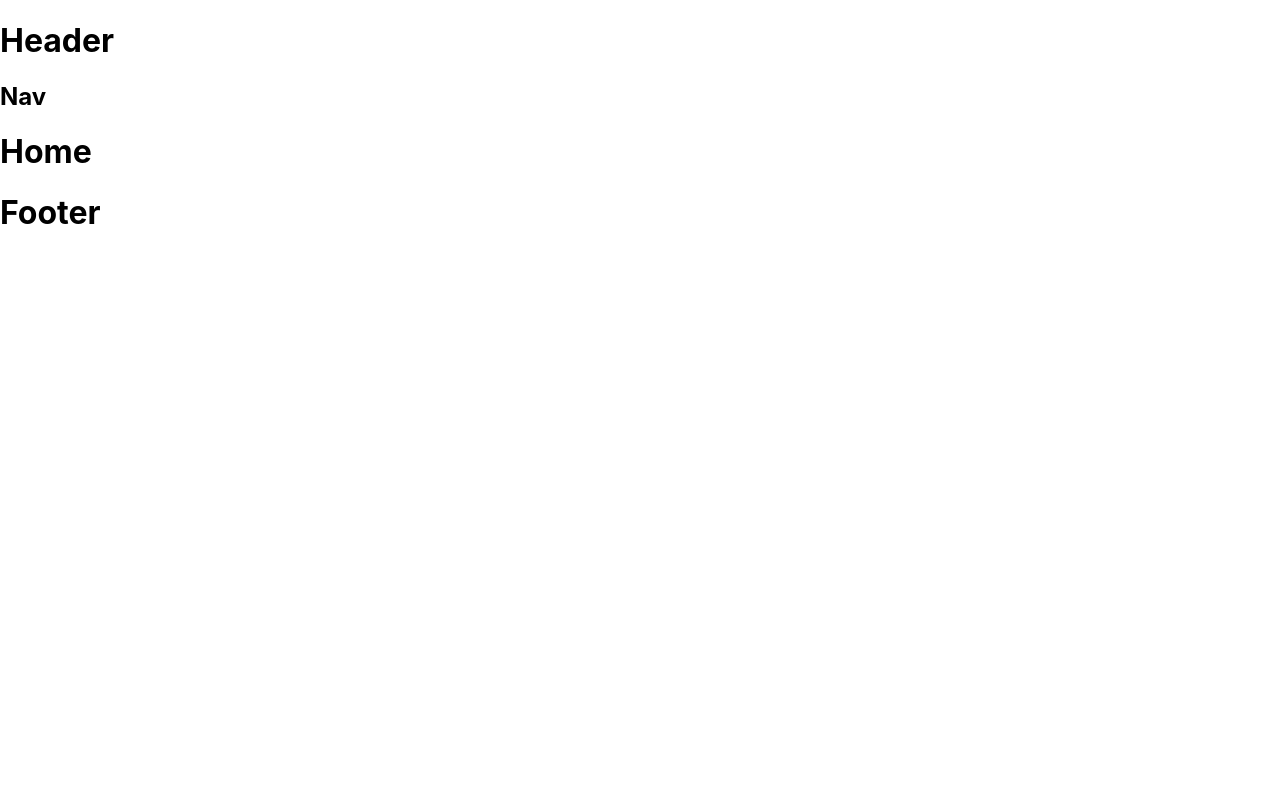
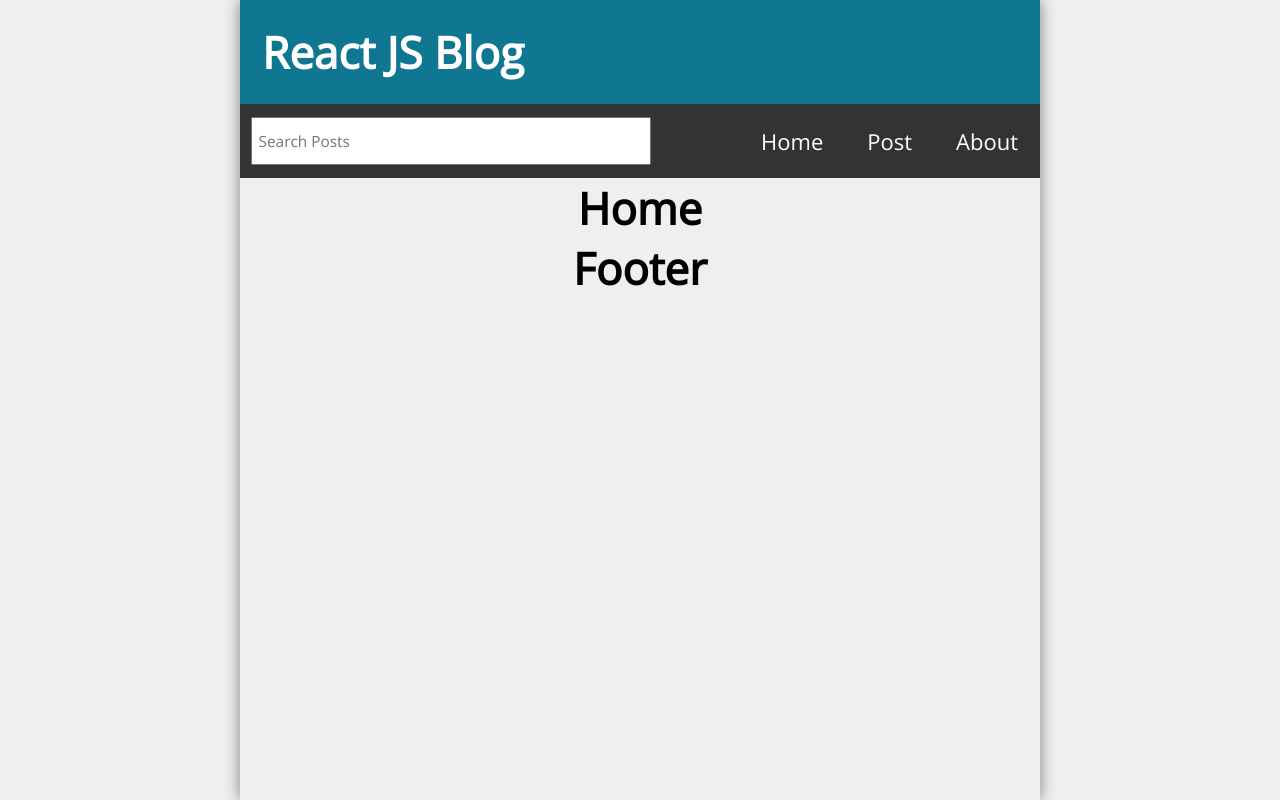
Before and after one commit to juleenek/Simple-Blog, a React (Create React App) app: page / in a window 1280 px wide. Built offline with nearby package versions, Linux system fonts and the light colour scheme.

Commit message:
Header and Navigation

```diff
--- a/src/App.tsx
+++ b/src/App.tsx
@@ -11,15 +11,17 @@
 import { useState, useEffect } from 'react';
 
 function App() {
+  const [search, setSearch] = useState('');
+
   return (
     <div className='App'>
-      <Header />
-      <Nav />
+      <Header title='React JS Blog' />
+      <Nav search={search} setSearch={setSearch} />
       <Routes>
         <Route path='/' element={<Home />} />
         <Route path='/post' element={<NewPost />} />
         <Route path='/post/:id' element={<PostPage />} />
-        <Route path='/about' element={<About />}/>
+        <Route path='/about' element={<About />} />
         <Route path='*' element={<Missing />} />
       </Routes>
       <Footer />
--- a/src/Components/Main/Header.tsx
+++ b/src/Components/Main/Header.tsx
@@ -1,9 +1,11 @@
-type Props = {};
+type Props = {
+  title: string;
+};
 
-export const Header: React.FC<Props> = () => {
+export const Header: React.FC<Props> = ({ title }) => {
   return (
-    <header>
-      <h1>Header</h1>
+    <header className='Header'>
+      <h1>{title}</h1>
     </header>
   );
 };
--- a/src/Components/Main/Nav.tsx
+++ b/src/Components/Main/Nav.tsx
@@ -1,9 +1,34 @@
-type Props = {};
+import { Link } from 'react-router-dom';
 
-export const Nav: React.FC<Props> = () => {
+type Props = {
+  search: string;
+  setSearch: React.Dispatch<React.SetStateAction<string>>;
+};
+
+export const Nav: React.FC<Props> = ({ search, setSearch }) => {
   return (
-    <nav>
-      <h1>Nav</h1>
+    <nav className='Nav'>
+      <form className='searchForm' onSubmit={(e) => e.preventDefault()}>
+        <label htmlFor='search'>Search Posts</label>
+        <input
+          id='search'
+          type='text'
+          placeholder='Search Posts'
+          value={search}
+          onChange={(e) => setSearch(e.target.value)}
+        />
+      </form>
+      <ul>
+        <li>
+          <Link to='/'>Home</Link>
+        </li>
+        <li>
+          <Link to='/post'>Post</Link>
+        </li>
+        <li>
+          <Link to='/about'>About</Link>
+        </li>
+      </ul>
     </nav>
   );
 };
--- a/src/index.css
+++ b/src/index.css
@@ -1,13 +1,270 @@
+@import url('https://fonts.googleapis.com/css2?family=Open+Sans&display=swap');
+
+* {
+  margin: 0;
+  padding: 0;
+  box-sizing: border-box;
+}
+
+html {
+  font-size: 16px;
+}
+
 body {
-  margin: 0;
-  font-family: -apple-system, BlinkMacSystemFont, 'Segoe UI', 'Roboto', 'Oxygen',
-    'Ubuntu', 'Cantarell', 'Fira Sans', 'Droid Sans', 'Helvetica Neue',
-    sans-serif;
+  min-height: 100vh;
+  font-family: 'Open Sans', sans-serif;
   -webkit-font-smoothing: antialiased;
   -moz-osx-font-smoothing: grayscale;
+  display: flex;
+  background-color: #efefef;
 }
 
-code {
-  font-family: source-code-pro, Menlo, Monaco, Consolas, 'Courier New',
-    monospace;
+#root {
+  flex-grow: 1;
+  display: flex;
+  justify-content: center;
+  align-items: center;
 }
+
+.App {
+  width: 100%;
+  max-width: 800px;
+  height: 100vh;
+  display: flex;
+  flex-direction: column;
+  justify-content: flex-start;
+  align-items: center;
+  box-shadow: 0px 0px 15px gray;
+}
+
+.Header, .Footer {
+  width: 100%;
+  background-color: #0f7792;
+  color: #fff;
+  padding: 1rem;
+  display: flex;
+  justify-content: space-between;
+  align-items: center;
+}
+
+.Header h1 {
+  font-size: 1.5rem;
+}
+
+.Header svg {
+  font-size: 2rem;
+}
+
+.Footer {
+  padding: 0.75rem;
+  display: grid;
+  place-content: center;
+}
+
+.Nav {
+  width: 100%;
+  background-color: #333;
+  display: flex;
+  flex-direction: column;
+  justify-content: flex-start;
+  align-items: flex-start;
+}
+
+.searchForm {
+  width: 80%;
+  padding: 1rem 0 0 0.75rem;
+}
+
+.searchForm input[type="text"] {
+  font-family: 'Open Sans', sans-serif;
+  width: 100%;
+  min-height: 48px;
+  font-size: 0.7rem;
+  padding: 0.25rem;
+  outline: none;
+}
+
+.searchForm label {
+  position: absolute;
+  left: -99999px;
+}
+
+.Nav ul {
+  color: #fff;
+  list-style-type: none;
+  display: flex;
+  flex-wrap: nowrap;
+  align-items: center;
+}
+
+.Nav li {
+  padding: 1rem;
+}
+
+.Nav li:hover,
+.Nav li:focus {
+  padding: 1rem;
+}
+
+.Nav li a {
+  color: #fff;
+  text-decoration: none;
+}
+
+.Nav li:hover,
+.Nav li:focus,
+.Nav li:hover a,
+.Nav li:focus a  {
+  background-color: #eee;
+  color: #333;
+}
+
+.Nav li:hover a,
+.Nav li:focus a {
+  cursor: pointer;
+}
+
+.Home, .NewPost, .PostPage, .About, .Missing {
+  width: 100%;
+  flex-grow: 1;
+  padding: 1rem;
+  overflow-y: auto;
+  background-color: #fff;
+}
+
+.post {
+  margin-top: 1rem;
+  padding-bottom: 1rem;
+  border-bottom: 1px solid lightgray;
+}
+
+.Home .post a {
+  text-decoration: none;
+}
+
+.Home .post a,
+.Home .post a:visited {
+  color: #000;
+}
+
+.post:first-child {
+  margin-top: 0;
+}
+
+.post:last-child {
+  border-bottom: none;
+}
+
+.postDate {
+  font-size: 0.75rem;
+  margin-top: 0.25rem;
+}
+
+.postBody {
+  margin: 1rem 0;
+}
+
+.newPostForm {
+  display: flex;
+  flex-direction: column;
+}
+
+.newPostForm label {
+  margin-top: 1rem;
+}
+
+.newPostForm input[type='text'],
+.newPostForm textarea {
+  font-family: 'Open Sans', sans-serif;
+  width: 100%;
+  min-height: 48px;
+  font-size: 1rem;
+  padding: 0.25rem;
+  border-radius: 0.25rem;
+  margin-right: 0.25rem;
+  outline: none;
+}
+
+.newPostForm textarea {
+  height: 100px;
+}
+
+.newPostForm button {
+  margin-top: 1rem;
+  height: 48px;
+  min-width: 48px;
+  border-radius: 10px;
+  padding: 0.5rem;
+  font-size: 1rem;
+  cursor: pointer;
+}
+
+.Missing h2, .PostPage h2,
+.Missing p, .PostPage p {
+  margin-bottom: 1rem;
+}
+
+.PostPage button {
+  height: 48px;
+  min-width: 48px;
+  border-radius: 0.25rem;
+  padding: 0.5rem;
+  font-size: 1rem;
+  background-color: red;
+  color: #fff;
+  cursor: pointer;
+}
+
+.statusMsg {
+  margin-top: 2rem;
+}
+
+@media only screen and (min-width: 610px) {
+  html {
+    font-size: 22px;
+  }
+
+  .Header h1 {
+    font-size: 2rem;
+  }
+
+  .Nav {
+    flex-direction: row;
+    flex-wrap: nowrap;
+    justify-content: space-between;
+    align-items: center;
+  }
+
+  .Nav ul {
+    text-align: right;
+  }
+
+  .Nav li:hover,
+  .Nav li:focus,
+  .Nav li:hover a,
+  .Nav li:focus a  {
+    background-color: #eee;
+    color: #333;
+  }
+
+  .searchForm {
+    width: 50%;
+    padding: .5rem 0;
+  }
+
+  .searchForm input[type="text"] {
+    margin-left: 0.5rem;
+  }
+
+  .newPostForm textarea {
+    height: 300px;
+  }
+}
+
+@media only screen and (min-width: 992px) {
+
+  .Header svg {
+    font-size: 3rem;
+  }
+
+}
```
